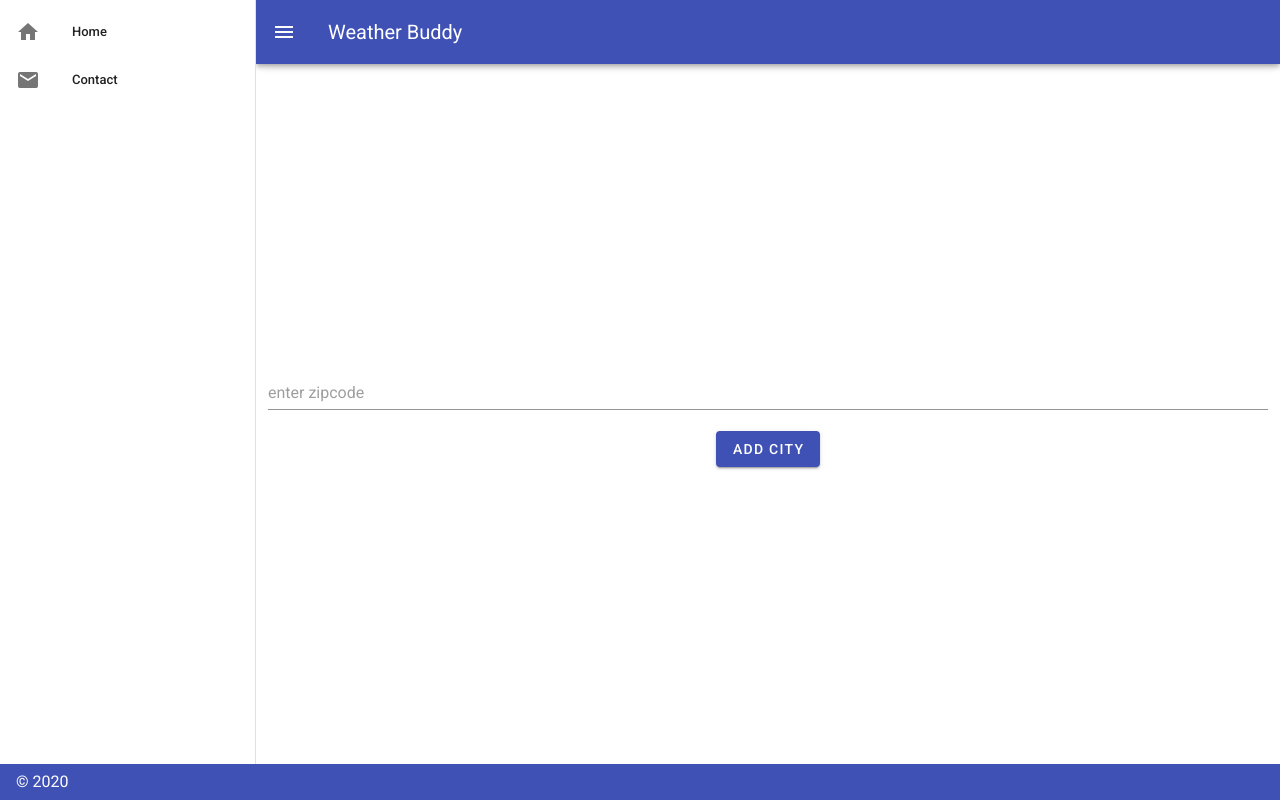
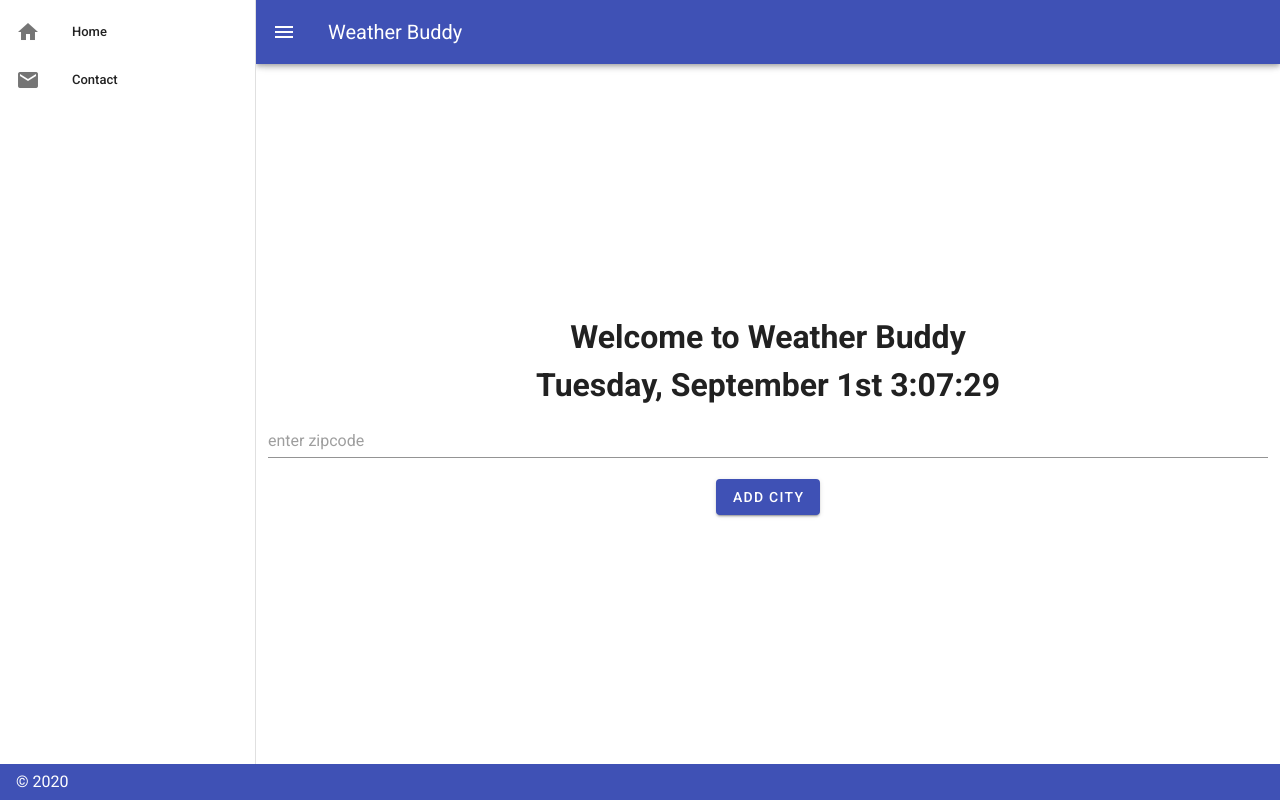
Before and after one commit to RayOlivier/weather-app, a Vue app: page / in a window 1280 px wide. Built offline with nearby package versions, Linux system fonts and the light colour scheme.

Commit message:
add welcome text and clock

```diff
--- a/package.json
+++ b/package.json
@@ -10,6 +10,7 @@
   "dependencies": {
     "axios": "^0.20.0",
     "core-js": "^3.6.5",
+    "date-fns": "^2.16.1",
     "vue": "^2.6.11",
     "vue-router": "^3.2.0",
     "vuetify": "^2.2.11",
--- /dev/null
+++ b/src/components/welcome-text.vue
@@ -0,0 +1,32 @@
+<template>
+  <div>
+    <h1>Welcome to Weather Buddy</h1>
+    <h1>{{ currentTime }}</h1>
+  </div>
+</template>
+
+<script>
+import { format } from "date-fns";
+
+const dateDisplayFormat = "EEEE, MMMM do h:mm:ss";
+export default {
+  name: "WelcomeText",
+  created() {
+    this.getTime();
+  },
+
+  data() {
+    return { currentTime: new Date() };
+  },
+  methods: {
+    getTime() {
+      console.log("getting time");
+      const unformattedTime = new Date();
+      this.currentTime = format(unformattedTime, dateDisplayFormat);
+      setTimeout(this.getTime, 1000);
+    }
+  }
+};
+</script>
+
+<style lang="scss" scoped></style>
--- a/src/views/Home.vue
+++ b/src/views/Home.vue
@@ -1,5 +1,6 @@
 <template>
   <div class="home">
+    <WelcomeText />
     <AddCity />
     <div class="city-card-container">
       <CityCard v-for="zip in zipcodeList" :zipcode="zip" :key="zip" @delete="deleteCard" />
@@ -9,12 +10,15 @@
 <script>
 import CityCard from "@/components/city-card.vue";
 import AddCity from "@/components/add-city.vue";
+import WelcomeText from "@/components/welcome-text.vue";
+
 import { mapState } from "vuex";
 
 export default {
   components: {
     CityCard,
-    AddCity
+    AddCity,
+    WelcomeText
   },
 
   methods: {
```
Also changed, not shown: 1 other file (tests, documents, lock files or other folders).
